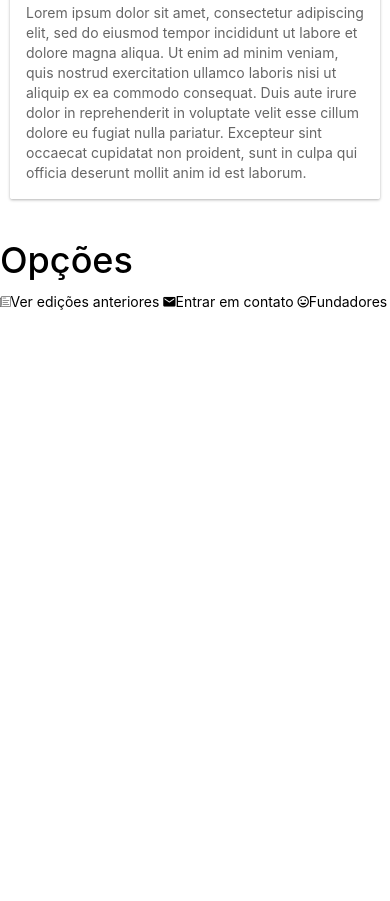
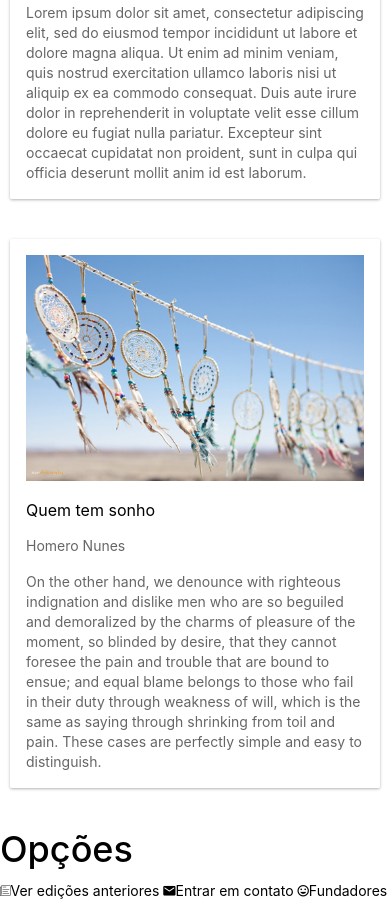
Before and after one commit to vivianhsilva/zeitgeist-app, a website: page www/index.html in a window 390 px wide. Shown: the part 1326-2227 px from the top of the page. Before the commit the page ends 1638 px from the top, so only its background shows below. Drawn offline with Linux system fonts and the light colour scheme; some packages are replaced by stand-ins of ours; files that its build step writes are made by us from their sources; files whose address does not match are found by name.

Commit message:
Criação da tela com a palavra, Quem tem sonho

```diff
--- a/www/index.html
+++ b/www/index.html
@@ -85,6 +85,28 @@
               </div>
               </ion-content>
             </ion-slide-page>
+            <ion-slide-page>
+              <ion-content>
+              <!-- Editorial -->
+               <div class="list card">
+                <div class="item item-body">
+                  <img class="full-image" src="img/filtro dos sonhos.jpg" />
+                  <h2>Quem tem sonho</h2>
+                  <p>
+                    Homero Nunes
+                  </p>
+                  <p>
+                    On the other hand, we denounce with righteous indignation and dislike men who are
+                    so beguiled and demoralized by the charms of pleasure of the moment, so blinded by
+                    desire, that they cannot foresee the pain and trouble that are bound to ensue; and
+                    equal blame belongs to those who fail in their duty through weakness of will, which
+                    is the same as saying through shrinking from toil and pain. These cases are perfectly
+                    simple and easy to distinguish.
+                  </p>
+                </div>
+              </div>
+              </ion-content>
+            </ion-slide-page>
           </ion-slides>
         </ion-content>
       </ion-side-menu-content>
```
Also changed, not shown: www/img/filtro dos sonhos.jpg (added).
